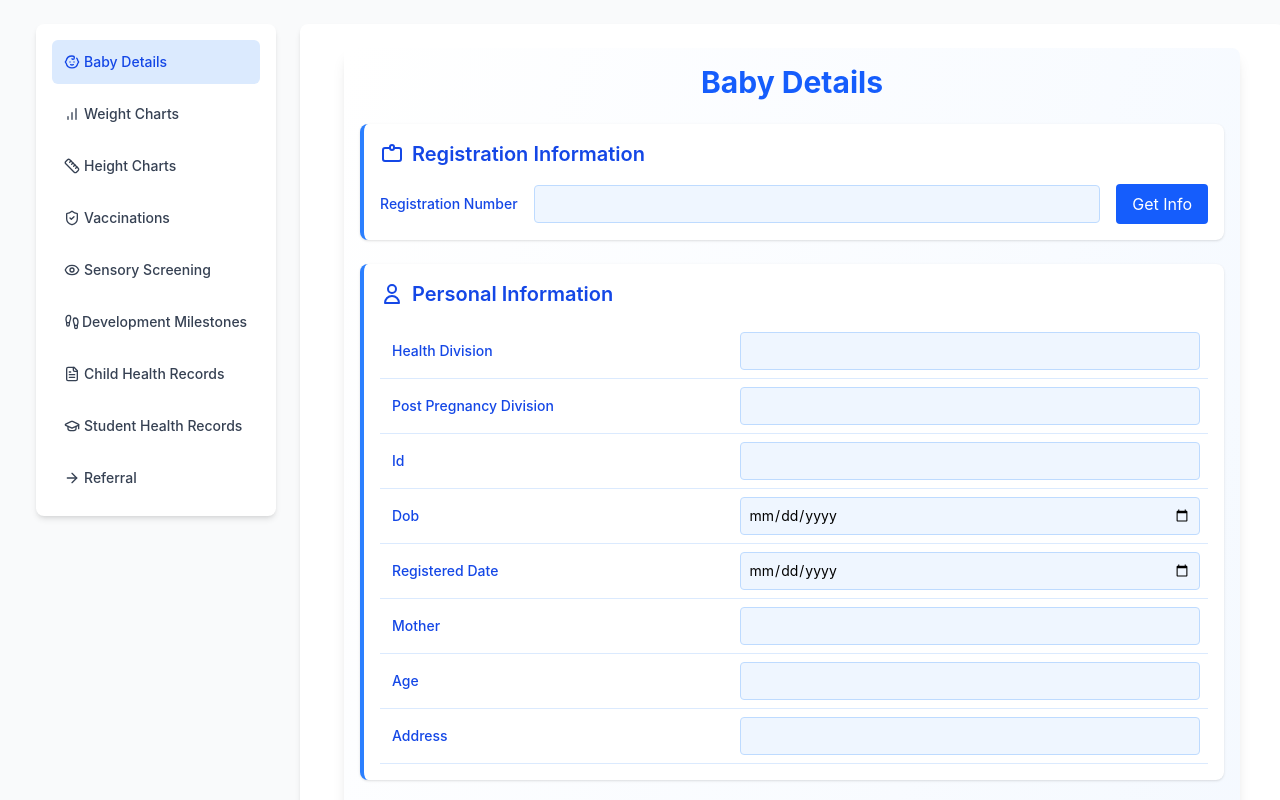
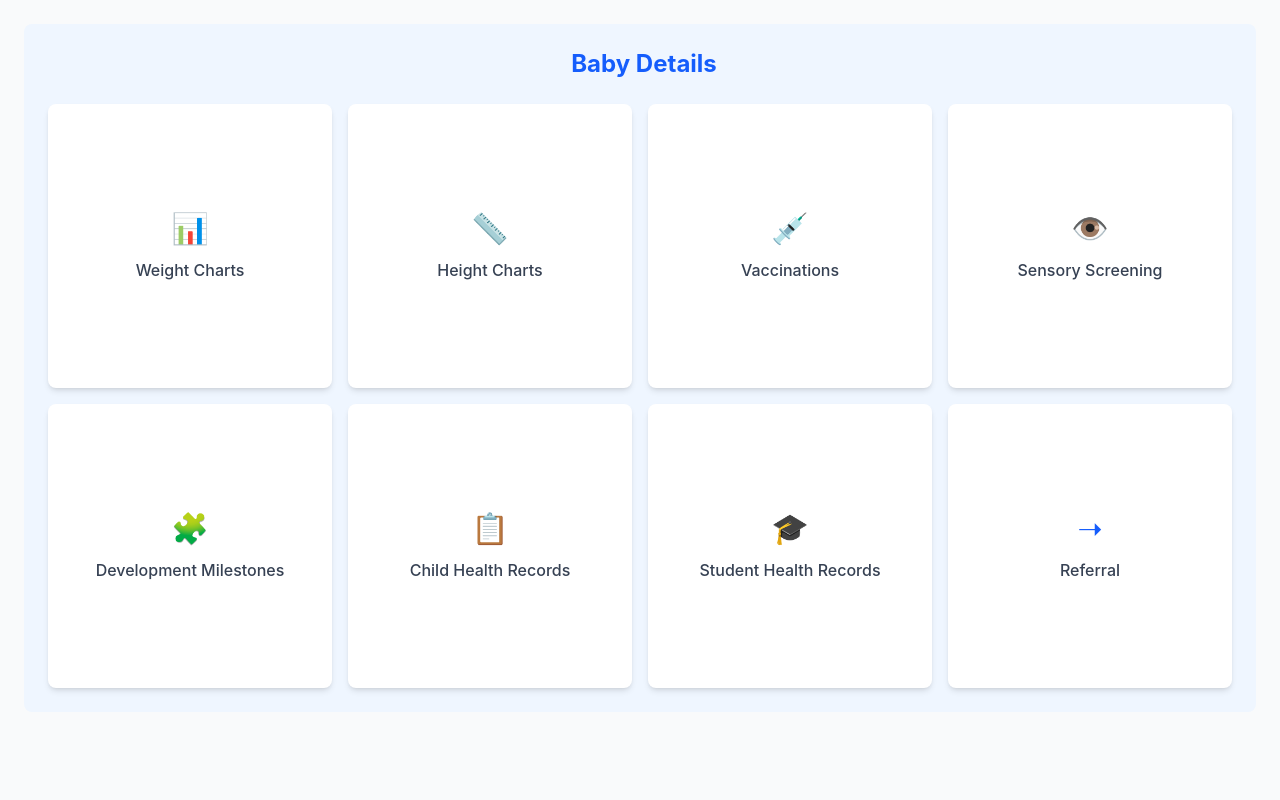
Before and after one commit to Methma-02/Health_Bridge, a React (Vite) app in the folder frontend/: page / in a window 1280 px wide. Shown: the top 800 px of the page. Built offline with nearby package versions, Linux system fonts and the light colour scheme.

Commit message:
created new dashboard

```diff
--- a/frontend/package.json
+++ b/frontend/package.json
@@ -15,6 +15,7 @@
     "react": "^18.3.1",
     "react-dom": "^18.3.1",
     "react-icons": "^5.5.0",
+    "react-router-dom": "^7.3.0",
     "router-dom": "^3.0.3",
     "tailwindcss": "^4.0.7"
   },
--- a/frontend/src/App.jsx
+++ b/frontend/src/App.jsx
@@ -1,10 +1,35 @@
-import Dashboard from "./pages/dashboard";
-function App(){
-  return(
+import React from 'react';
+import { BrowserRouter as Router, Routes, Route } from 'react-router-dom';
+import MDashboard from './mainDash';
+import Dashboard from './pages/dashboard';
+import WeightChart from './pages/WeightChart';
+import HeightChart from './pages/HeightChart';
+import Immunization from './pages/Immunization';
+import SensoryScreening from './pages/sensoryScreening';
+import DevelopmentMilestones from './pages/developmentMilestones';
+import ChildHealthRecord from './pages/childHealthRecord';
+import StudentHealthRecords from './pages/studentHealthRecords';
+import Referral from './pages/referal';
 
-    <>
-  <Dashboard/>
-    </>
-  )
-}
+const App = () => {
+  return (
+    <Router>
+      <Routes>
+        {/* Dashboard */}
+        <Route path="/" element={<MDashboard />} />
+
+        {/* Each page wrapped inside the Dashboard layout */}
+        <Route path="/Weightchart" element={<Dashboard><WeightChart /></Dashboard>} />
+        <Route path="/heightchart" element={<Dashboard><HeightChart /></Dashboard>} />
+        <Route path="/immunization" element={<Dashboard><Immunization /></Dashboard>} />
+        <Route path="/sensoryscreening" element={<Dashboard><SensoryScreening /></Dashboard>} />
+        <Route path="/developmentmilestones" element={<Dashboard><DevelopmentMilestones /></Dashboard>} />
+        <Route path="/childhealthrecord" element={<Dashboard><ChildHealthRecord /></Dashboard>} />
+        <Route path="/studenthealthrecords" element={<Dashboard><StudentHealthRecords /></Dashboard>} />
+        <Route path="/referral" element={<Dashboard><Referral /></Dashboard>} />
+      </Routes>
+    </Router>
+  );
+};
+
 export default App;
--- /dev/null
+++ b/frontend/src/mainDash.jsx
@@ -0,0 +1,61 @@
+import React from 'react';
+import { Outlet, useNavigate, useLocation } from 'react-router-dom';
+
+const SquareCard = ({ icon, title, route }) => {
+  const navigate = useNavigate();
+
+  const handleClick = () => {
+    navigate(route); // Navigate to the nested route
+  };
+
+  return (
+    <div
+      className="bg-white rounded-lg shadow-md p-4 flex flex-col items-center justify-center text-center cursor-pointer hover:bg-blue-50 transition-colors duration-200 aspect-square"
+      onClick={handleClick}
+    >
+      <div className="text-blue-600 text-2xl md:text-3xl mb-2 md:mb-3">{icon}</div>
+      <div className="text-gray-700 font-medium text-sm md:text-base">{title}</div>
+    </div>
+  );
+};
+
+const MDashboard = () => {
+  const location = useLocation(); // Get the current route location
+
+  // Check if the current route is the root route ("/")
+  const isRootRoute = location.pathname === '/';
+
+  return (
+    <div className="min-h-screen bg-gray-50 p-2 md:p-4 lg:p-6">
+      <div className="bg-blue-50 rounded-lg p-4 md:p-6 h-full">
+        {/* Header */}
+        <h1 className="text-blue-600 text-xl md:text-2xl font-bold flex items-center justify-center mb-4 md:mb-6">
+          <span className="mr-2"></span>
+          Baby Details
+        </h1>
+
+        {/* Conditionally render the cards grid or nested route content */}
+        {isRootRoute ? (
+          // Show the cards grid only on the root route
+          <div className="grid grid-cols-2 sm:grid-cols-3 lg:grid-cols-4 gap-2 md:gap-4">
+            <SquareCard icon="📊" title="Weight Charts" route="weightchart" />
+            <SquareCard icon="📏" title="Height Charts" route="heightchart" />
+            <SquareCard icon="💉" title="Vaccinations" route="immunization" />
+            <SquareCard icon="👁️" title="Sensory Screening" route="sensoryscreening" />
+            <SquareCard icon="🧩" title="Development Milestones" route="developmentmilestones" />
+            <SquareCard icon="📋" title="Child Health Records" route="childhealthrecord" />
+            <SquareCard icon="🎓" title="Student Health Records" route="studenthealthrecords" />
+            <SquareCard icon="➝" title="Referral" route="referral" />
+          </div>
+        ) : (
+          // Show the nested route content for all other routes
+          <div className="bg-white rounded-lg shadow-md p-4 md:p-6">
+            <Outlet /> {/* Nested routes will render here */}
+          </div>
+        )}
+      </div>
+    </div>
+  );
+};
+
+export default MDashboard;
```
Also changed, not shown: 1 other file (tests, documents, lock files or other folders).
